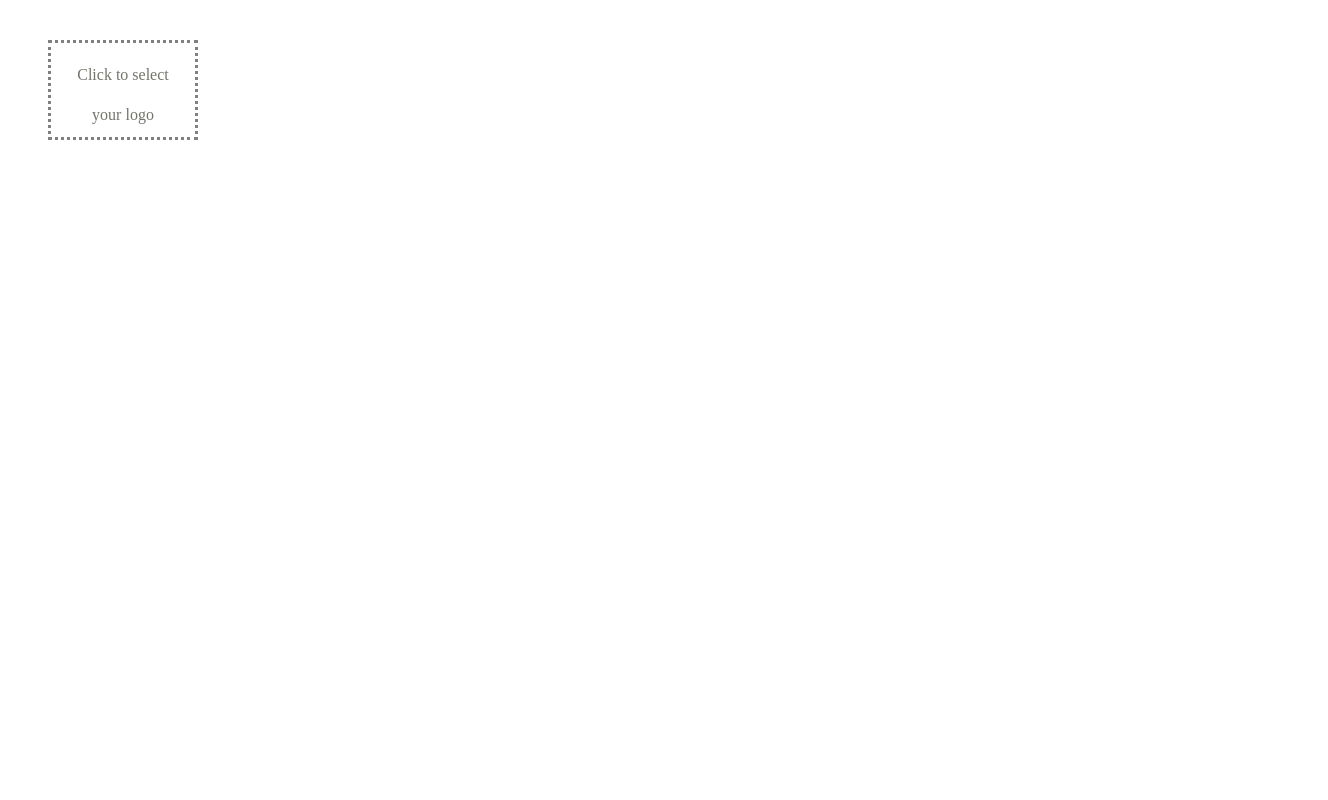
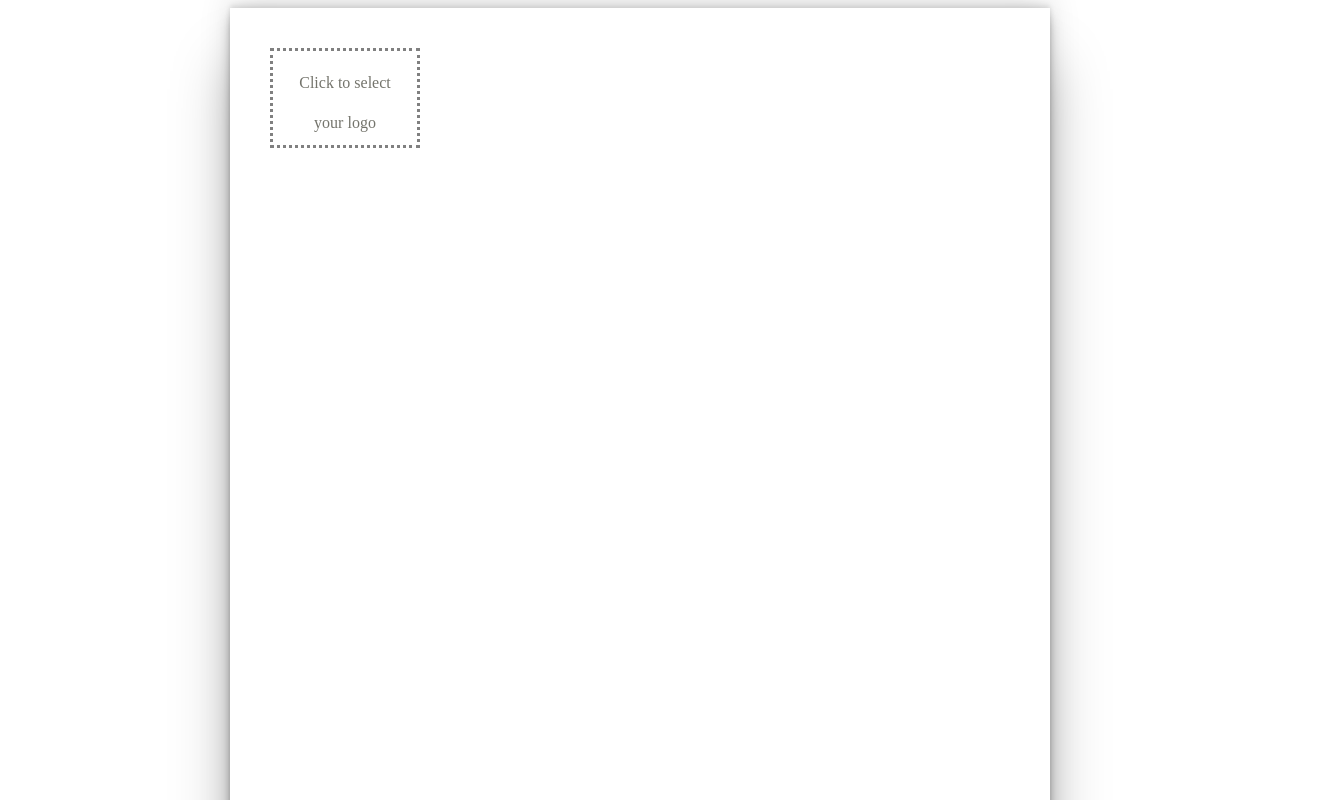
Before and after one commit to jerryespi13/CreadordeFacturas, a plain HTML site: page index.html in a window 1280 px wide. Shown: the top 800 px of the page, 1328 px wide, since content can reach past the window. Drawn offline with Linux system fonts and the light colour scheme.

Commit message:
Definicion de tamaño del contenedor principal y estilos sombras

```diff
--- a/style.css
+++ b/style.css
@@ -1,15 +1,19 @@
+*,
+*::before,
+*::after {
+    box-sizing: border-box;
+}
 
-*, *::before, *::after {
-    box-sizing: border-box;
-  }
+.container {
+    margin: 0 auto;
+    width: 820px;
+    min-height: 1078px;
+    padding: 40px;
+    box-shadow: rgba(0, 0, 0, 0.25) 0px 54px 55px, rgba(0, 0, 0, 0.12) 0px -12px 30px, rgba(0, 0, 0, 0.12) 0px 4px 6px, rgba(0, 0, 0, 0.17) 0px 12px 13px, rgba(0, 0, 0, 0.09) 0px -3px 5px;
+}
 
-.container{
-    margin: 40px;
-    width: 100vw;
-    height: 100vh;
-}
-.logo{
-    width: 150px ;
+.logo {
+    width: 150px;
     height: 100px;
     border-style: dotted;
     border-color: gray;
@@ -17,30 +21,31 @@
     align-items: center;
 }
 
-.logo:hover{
+.logo:hover {
     border-color: black;
     cursor: pointer;
 }
 
-.logo span{
+.logo span {
     margin-top: 10px;
     color: #74746c;
     width: 100%;
     text-wrap: pretty;
     text-align: center;
-    line-height: 40px ;
+    line-height: 40px;
 }
 
-.logo span:hover{
+.logo span:hover {
     color: black;
 
 }
 
-.logo input, .logo-del-negocio{
+.logo input,
+.logo-del-negocio {
     display: none;
 }
 
-.logo .logo-del-negocio{
+.logo .logo-del-negocio {
     margin: 0 auto;
     max-width: 100%;
     max-height: 100%;
```
Also changed, not shown: index.html (+3 -2 lines).
